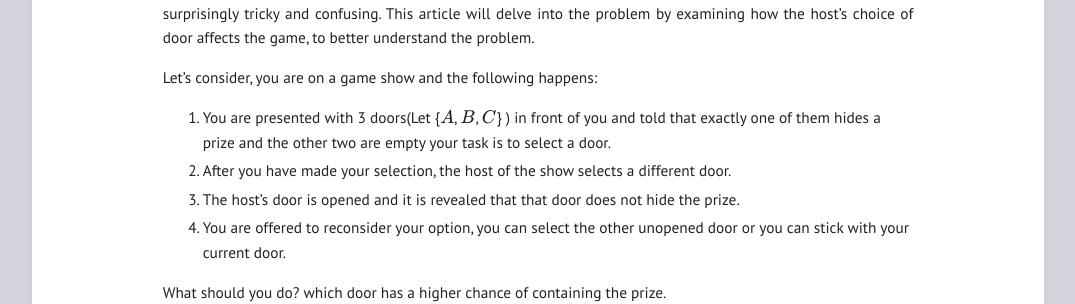
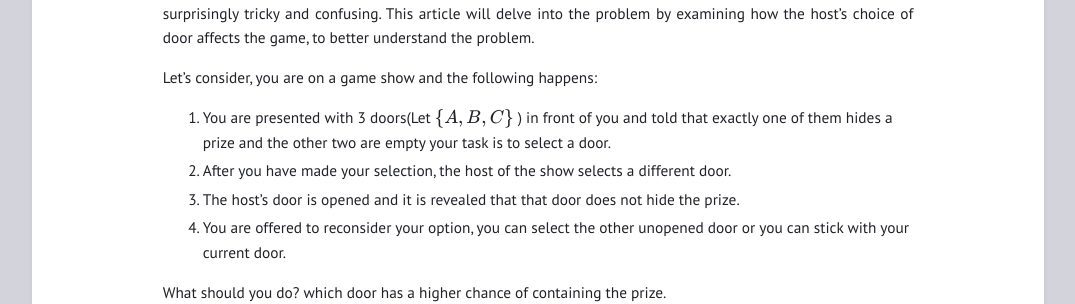
Before and after one commit to ayushbatra/ayushbatra.github.io, a Jekyll site: the page built from _posts/2023-01-02-monty-hall-problem.md, in a window 1280 px wide and 900 px high. Shown: the part 208-512 px from the top of the window, without its empty margins (102-1177 px from the left). Built offline with Jekyll 4.4.1, drawn with Linux system fonts in a browser that asks for light colours.

```diff
--- a/_posts/2023-01-02-monty-hall-problem.md
+++ b/_posts/2023-01-02-monty-hall-problem.md
@@ -12,7 +12,7 @@ The Monty Hall Problem is a well-known puzzle in probability that may seem strai
 
 Let's consider, you are on a game show and the following happens:
 
-1. You are presented with 3 doors(Let {$$A$$, $$B$$, $$C$$} ) in front of you and told that exactly one of them hides a prize and the other two are empty your task is to select a door.
+1. You are presented with 3 doors(Let $$\{A, B, C\}$$ ) in front of you and told that exactly one of them hides a prize and the other two are empty your task is to select a door.
 2. After you have made your selection, the host of the show selects a different door.
 3. The host's door is opened and it is revealed that that door does not hide the prize.
 4. You are offered to reconsider your option, you can select the other unopened door or you can stick with your current door.
@@ -83,6 +83,7 @@ for t in range(10000):
 print(ans[0]/ans[1])
 {%endhighlight%}
 For Monty Hall Problem : 0.6653 $$\approx \frac{2}{3}$$
+
 For Not-Monty Hall Problem: 0.49126  $$\approx \frac{1}{2}$$
 
 Let's discuss the above result:
```
